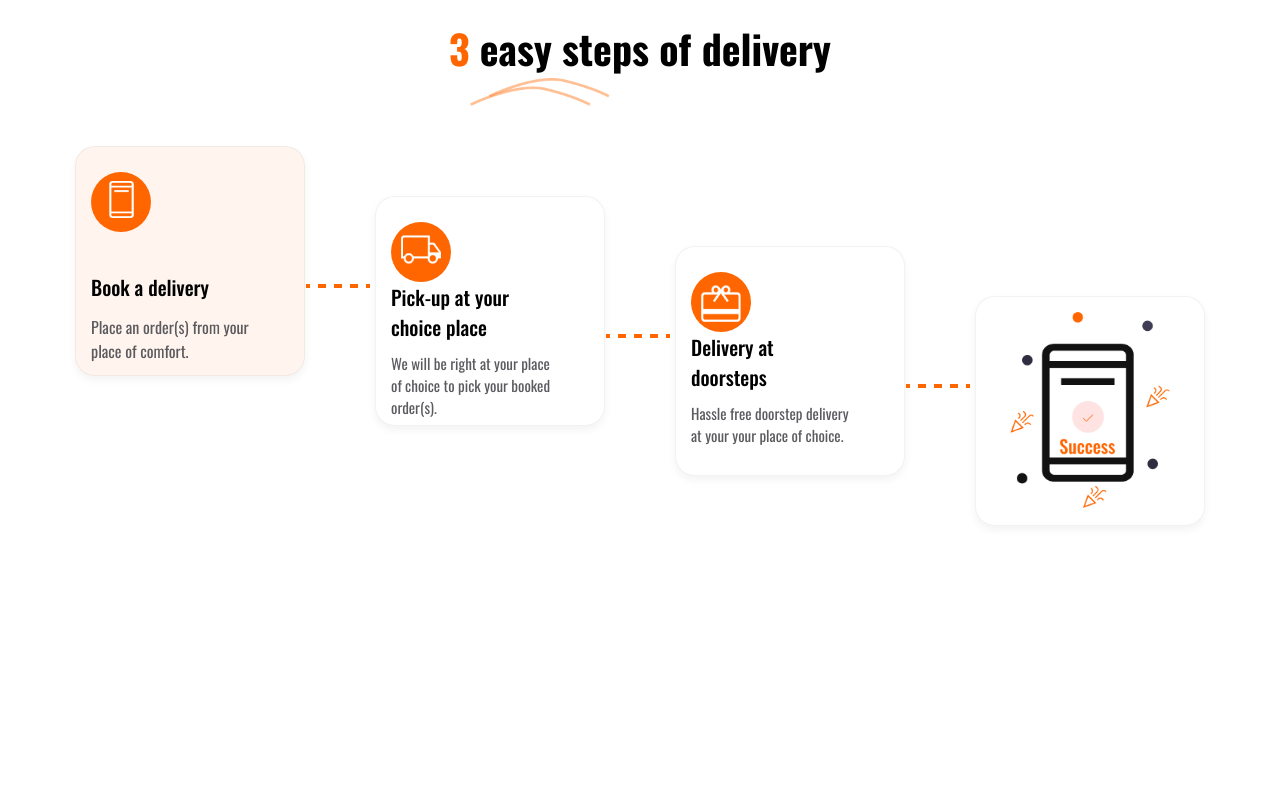
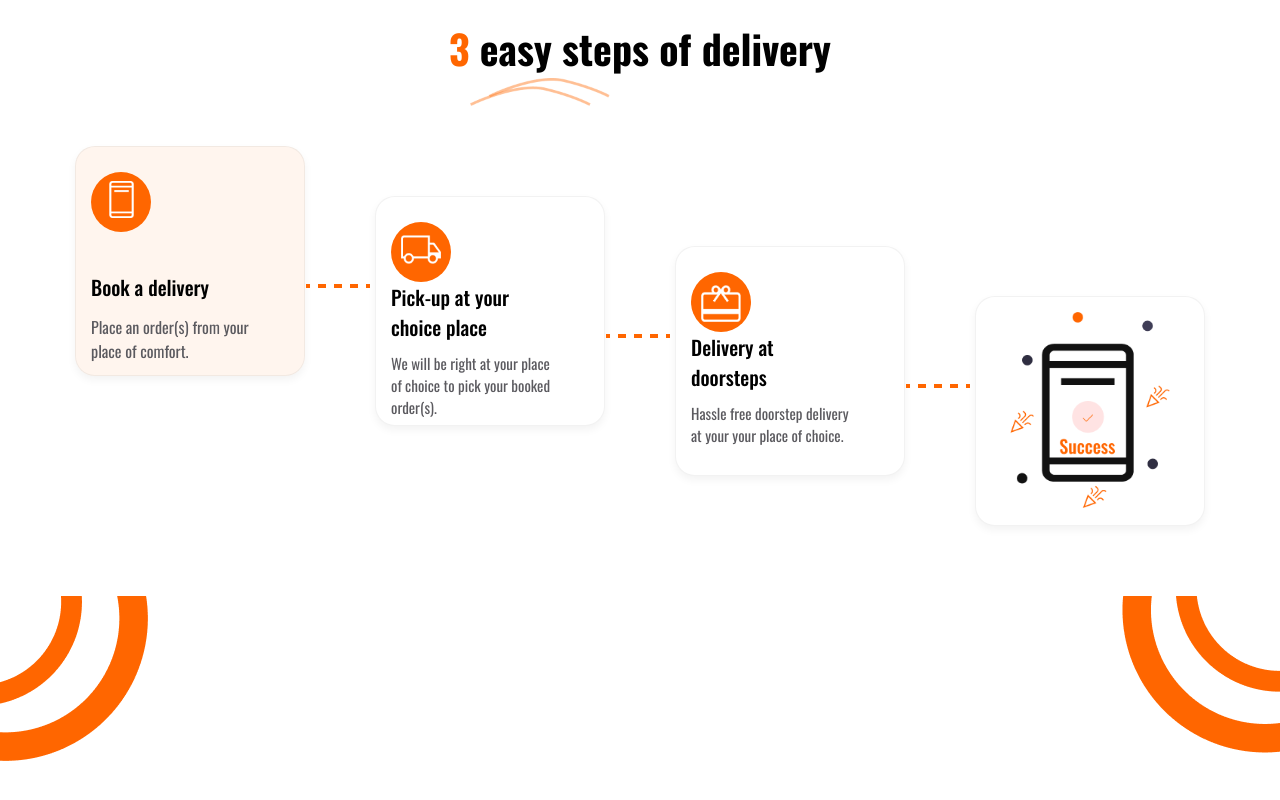
Before and after one commit to Pickbox-Project/Pickbox-frontend, a React (Create React App) app: page / in a window 1280 px wide. Shown: the part 712-1512 px from the top of the page. Before the commit the page ends 1408 px from the top, so only its background shows below. Built offline with nearby package versions, Linux system fonts and the light colour scheme.

Commit message:
Added the two vectors for the Solution component

```diff
--- a/src/Components/Solution/Solution.css
+++ b/src/Components/Solution/Solution.css
@@ -1,3 +1,13 @@
 .solution-container {
-    padding: 50px;
+    padding: 20px;
 }
+
+.vector-left {
+    position: absolute;
+    left: 0;
+}
+
+.vector-right {
+    right: 0;
+    position: absolute;
+}
--- a/src/Components/Solution/Solution.jsx
+++ b/src/Components/Solution/Solution.jsx
@@ -6,8 +6,8 @@ import "./Solution.css"
 const Solution = () => {
   return (
     <div className='solution-container'>
-        <img src="" alt="" />
-        <img src="" alt="" />
+        <img src={leftVector} alt=""  className='vector-left'/>
+        <img src={rightVector} alt="" className='vector-right'/>
     </div>
   )
 }
```
